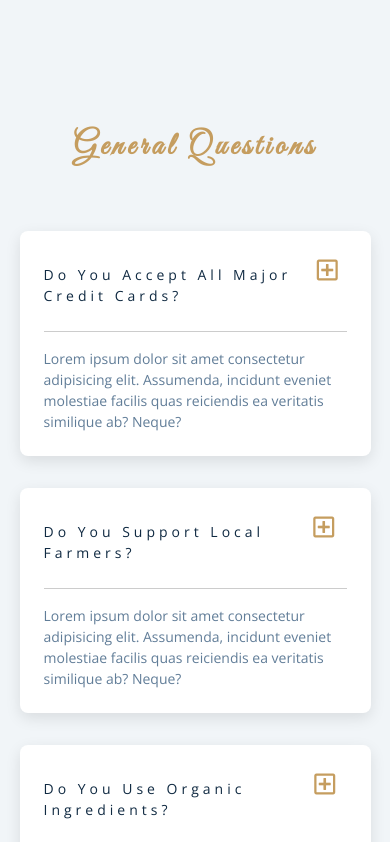
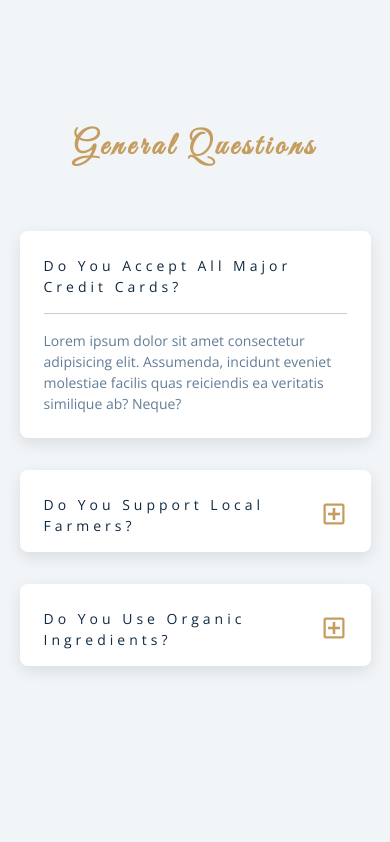
Before and after one commit to myfriendtania/Questions, a plain HTML site: page index.html in a window 390 px wide. Both pictures are taken after a click on the button 327 px from the left and 284 px from the top of the page. Shown: the top 842 px of the page. Drawn offline with nearby package versions, Linux system fonts and the light colour scheme.

```diff
--- a/app.js
+++ b/app.js
@@ -1,4 +1,23 @@
 //using selectors inside the element
+
+const questions = document.querySelectorAll('.question');
+
+questions.forEach(function (question) {
+ const btn = question.querySelector('.question-btn');
+
+ btn.addEventListener('click', function () {
+
+question.forEach(function (item) {
+ if(item !== question) {
+    item.classList.remove("show-text");
+ }
+});
+
+    question.classList.toggle("show-text");
+ });
+});
+
+
 // traversing the dom
 
 
@@ -6,6 +25,8 @@ const btns = document.querySelectorAll(".question-btn");
 
 btns.forEach(function (btn) {
     btn.addEventListener("click", function (e) {
-        console.log(e.currentTarget.parentElement);
+        const question = e.currentTarget.parentElement.
+        parentElement;
+        question.classList.toggle("show-text");
     });
 });
--- a/styles.css
+++ b/styles.css
@@ -231,7 +231,7 @@ Questions
   margin-bottom: 0;
 }
 /* hide text */
-/* .question-text {
+.question-text {
   display: none;
 }
 .show-text .question-text {
@@ -245,4 +245,4 @@ Questions
 }
 .show-text .plus-icon {
   display: none;
-} */
+}
```
